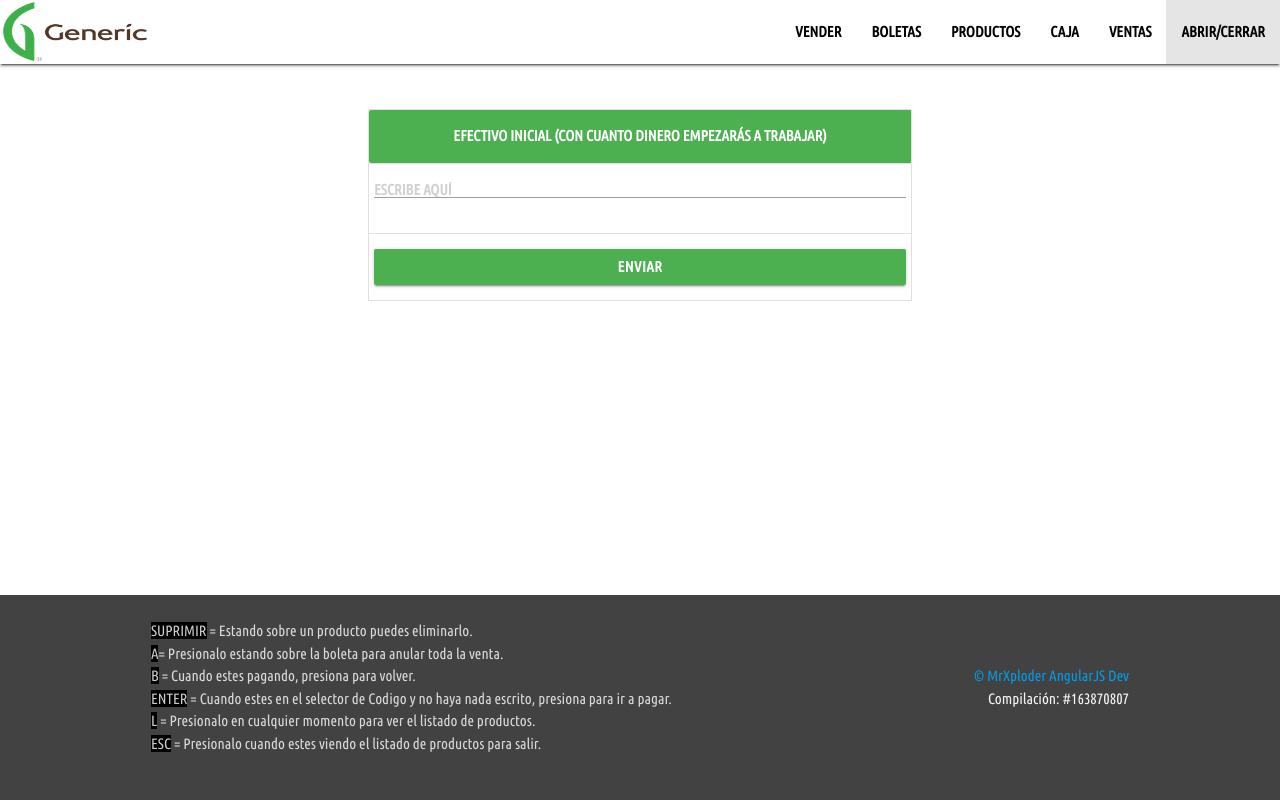
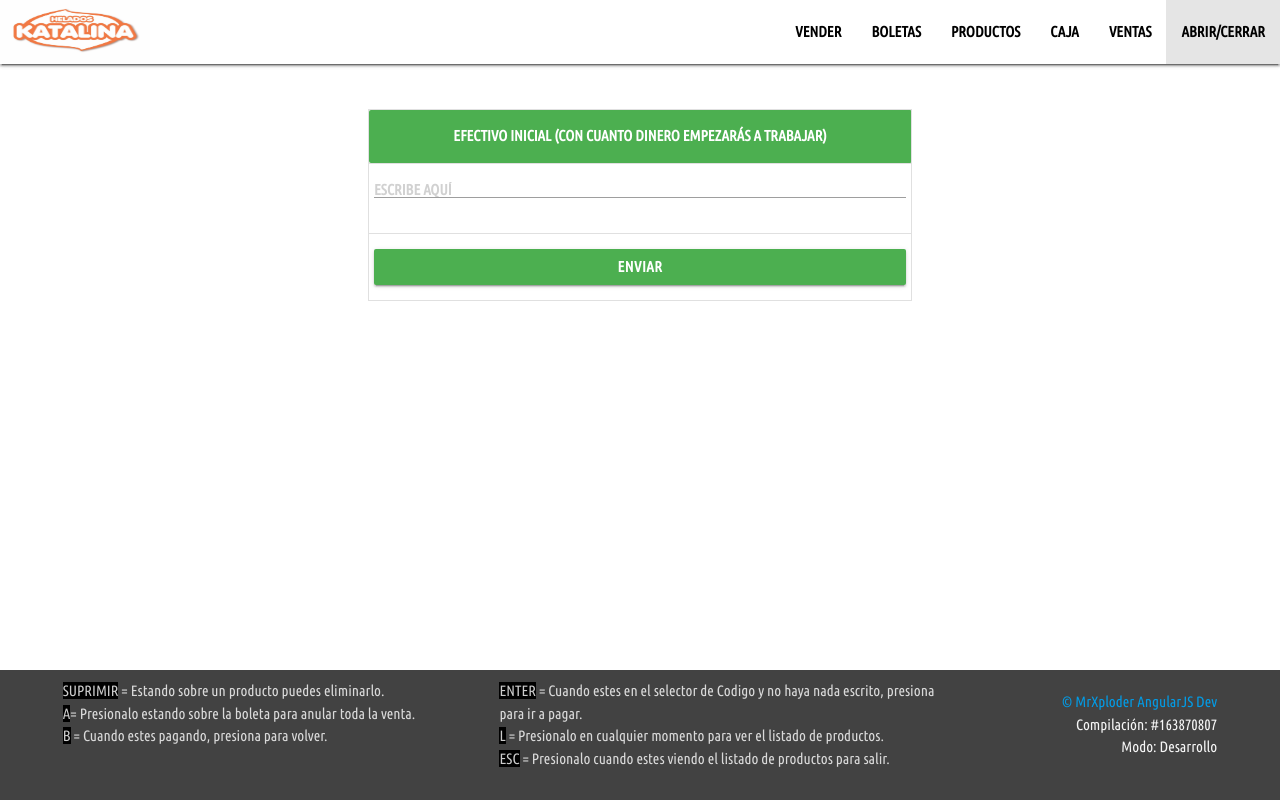
Before and after one commit to MrXploder/appPuntoDeVenta, a PHP site: page / in a window 1280 px wide. Run offline with PHP 8.4, Linux system fonts and the light colour scheme; data comes from the database, SQL or seed files in the repository; both versions use the stored data as it was after the commit; data that the repository does not hold is empty.

Commit message:
bugfix
Pequeño bug al cambiar de nombre una variable.

```diff
--- a/index.php
+++ b/index.php
@@ -486,18 +486,21 @@
 <footer class="page-footer footer grey darken-3">
 	<div class="footer-copyright grey darken-3">
 		<div class="row">
-			<p>
+			<div class="col l6">
 				<strong class="black">SUPRIMIR</strong> = Estando sobre un producto puedes eliminarlo.<br>
 				<strong class="black">A</strong>= Presionalo estando sobre la boleta para anular toda la venta.<br>
 				<strong class="black">B</strong> = Cuando estes pagando, presiona para volver.<br>
+			</div>
+			<div class="col l6">
 				<strong class="black">ENTER</strong> = Cuando estes en el selector de Codigo y no haya nada escrito, presiona para ir a pagar.<br>
 				<strong class="black">L</strong> = Presionalo en cualquier momento para ver el listado de productos.<br>
 				<strong class="black">ESC</strong> = Presionalo cuando estes viendo el listado de productos para salir.
-			</p>
+			</div>
 		</div>
 		<div class="row">
 			<a href="mailto: l.arancibiaf@gmail.com">© MrXploder AngularJS Dev</a><br>
-			<a class="grey-text text-lighten-4 right" href="#!">Compilación: #<?php echo $versionControll ?></a>
+			<a class="grey-text text-lighten-4 right" href="#!">Compilación: #<?php echo $versionControll; ?></a><br>
+			<a class="grey-text text-lighten-4 right" href="#!">Modo: <?php echo $modeControll == 'dev' ? 'Desarrollo':'Producción'; ?>
 		</div>
 	</div>
 </footer>
--- a/php/db_transactions/updateProductInfo.php
+++ b/php/db_transactions/updateProductInfo.php
@@ -13,12 +13,11 @@ require $_SERVER['DOCUMENT_ROOT'].'/php/dependencies/generalSettings.php';
 $postData = file_get_contents("php://input");
 //Si hay algo, seguimos.
 if(!empty($postData)){
-	$request = json_decode($putData, true);
+	$request = json_decode($postData, true);
 
 	try{
 		$database->delete("products", ["products.id" => $request["old_id"]]);
-
-		$foundedProduct = $database->select("products", "id", ["id" => $request["id"]])[0];
+		$foundedProduct = $database->select("products", "id", ["products.id" => $request["id"]])[0];
 		if(empty($foundedProduct)){
 			$database->insert("products", [
 				"id"       => $request["id"],
```
Also changed, not shown: img/logo.png, puntodeventa.db.
